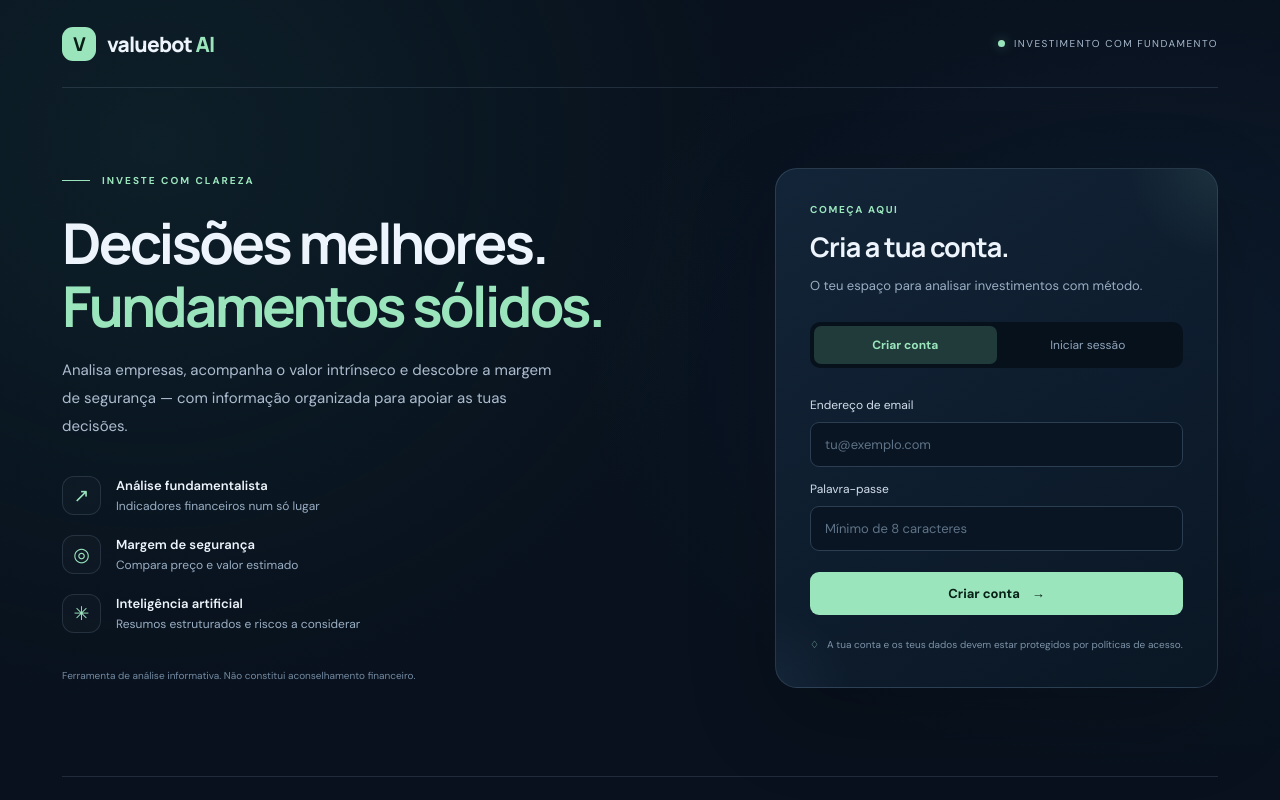
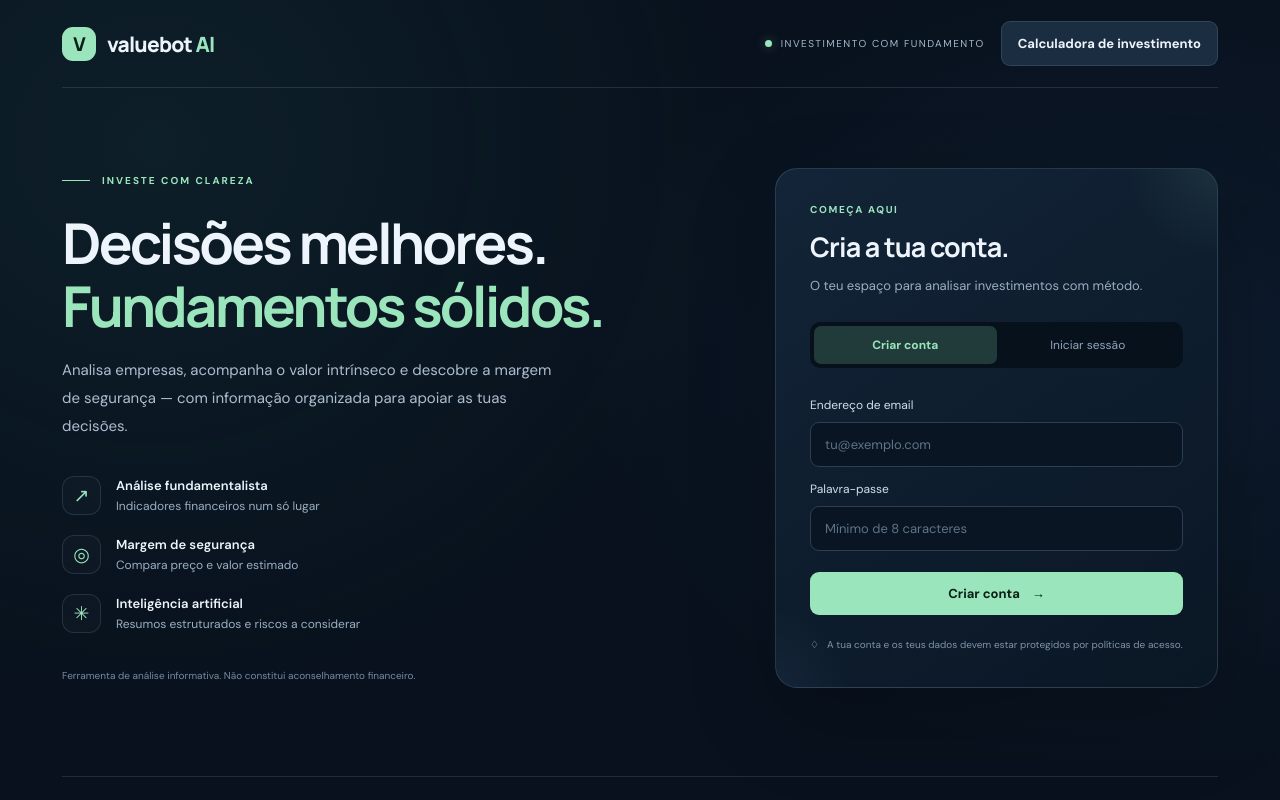
Before and after one commit to marasadraque-beep/valuebot, a Next.js app: page / in a window 1280 px wide. Shown: the top 800 px of the page. Built offline with nearby package versions, Linux system fonts and the light colour scheme; no server answers.

Commit message:
feat: add calculator link to topbar
Add visible navigation link to the investment calculator without database changes.

```diff
--- a/app/page.tsx
+++ b/app/page.tsx
@@ -123,9 +123,24 @@ export default function Home() {
           </span>
         </Link>
 
-        <span className="topbar-label">
-          <span className="status-dot" /> INVESTIMENTO COM FUNDAMENTO
-        </span>
+        <div
+          style={{
+            display: "flex",
+            alignItems: "center",
+            gap: "16px",
+          }}
+        >
+          <span className="topbar-label">
+            <span className="status-dot" /> INVESTIMENTO COM FUNDAMENTO
+          </span>
+          <Link
+            className="button button-secondary"
+            href="/calculadora"
+            aria-label="Abrir calculadora de investimento"
+          >
+            Calculadora de investimento
+          </Link>
+        </div>
       </nav>
 
       <section className="hero">
```
